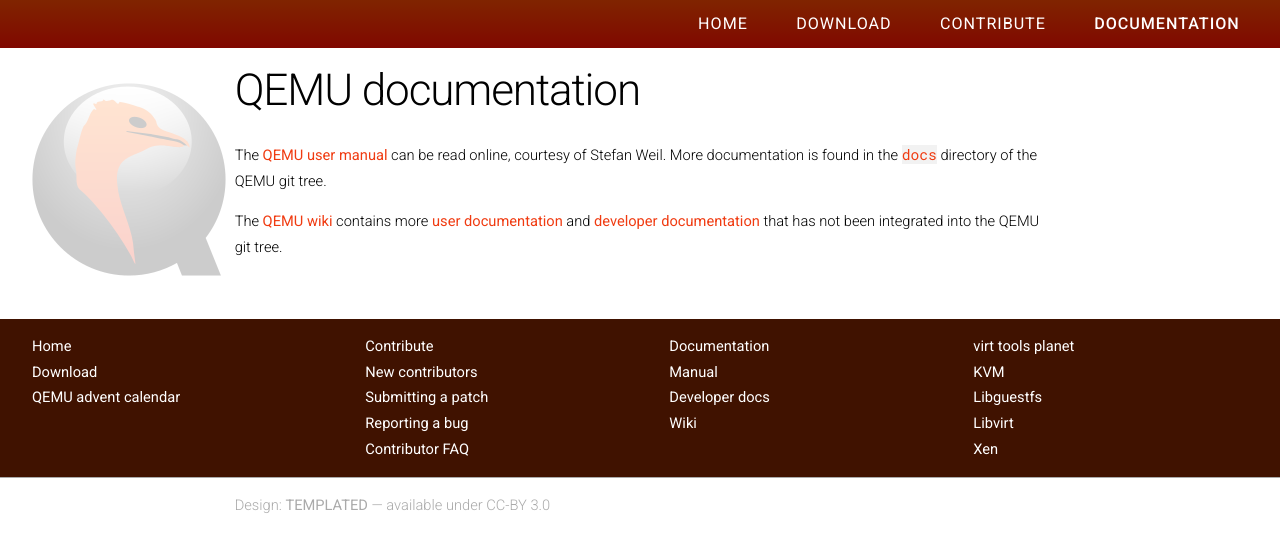
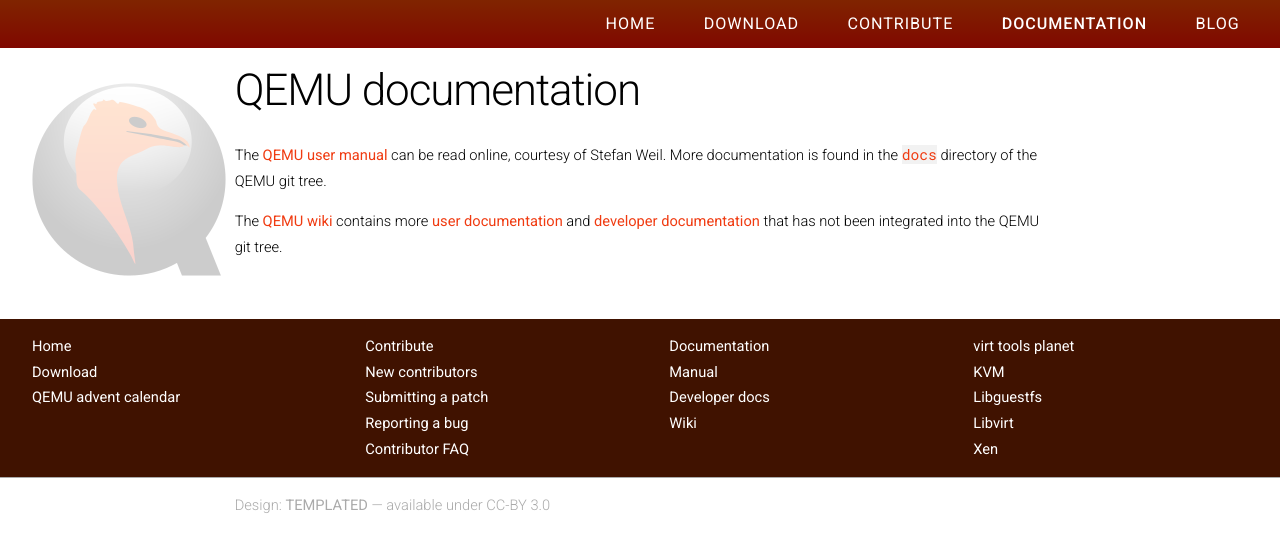
Before and after one commit to qemu/qemu-web, a Jekyll site: the page built from documentation.md, in a window 1280 px wide. Shown: the top 552 px of the page. Built offline with Jekyll 4.4.1, drawn with Linux system fonts in a browser that asks for light colours; nearby versions of some CDN libraries.

Commit message:
Revert "disable blog until we actually have a post"
This reverts commit fc0085e412fb630cc2ee17fabe817f56015c5798.

```diff
--- a/_includes/nav.html
+++ b/_includes/nav.html
@@ -6,7 +6,7 @@
 			</li><li {% if current[1] == 'download' %}class='current'{% endif %}><a href="/download">Download</a>
 			</li><li {% if current[1] == 'contribute' %}class='current'{% endif %}><a href="/contribute">Contribute</a>
 			</li><li {% if current[1] == 'documentation' %}class='current'{% endif %}><a href="/documentation">Documentation</a>
-	<!--		</li><li {% if current[1] == 'blog' %}class='current'{% endif %}><a href="/blog">Blog</a></li> -->
+			</li><li {% if current[1] == 'blog' %}class='current'{% endif %}><a href="/blog">Blog</a></li>
 		</ul>
 	</nav>
 
```
